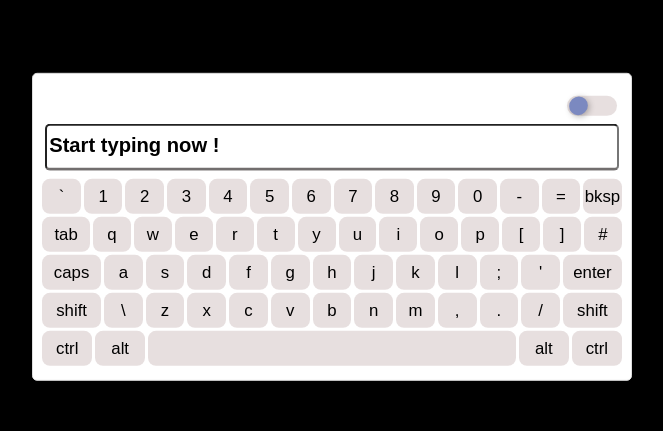
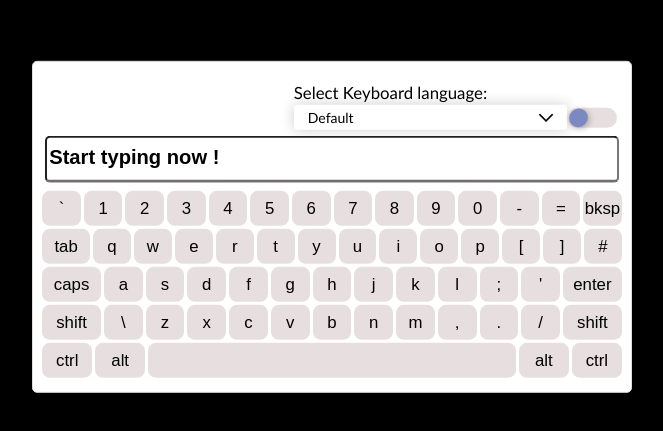
Before and after one commit to gwinnem/vue-keyboard-component, a Vue app: page / in a window 1280 px wide. Shown: the part 173-604 px from the top of the page, without its empty margins (288-951 px from the left). Built offline with nearby package versions, Linux system fonts and the light colour scheme.

Commit message:
Displaying layoutSelector again

```diff
--- a/sandbox/App.vue
+++ b/sandbox/App.vue
@@ -5,7 +5,7 @@
       :debug-events="false"
       :enable-theme-switcher="true"
       :keyboard-layout="layout"
-      :show-layout-selector="false"
+      :show-layout-selector="true"
       :show-theme-switcher="true" />
   </div>
 </template>
```
